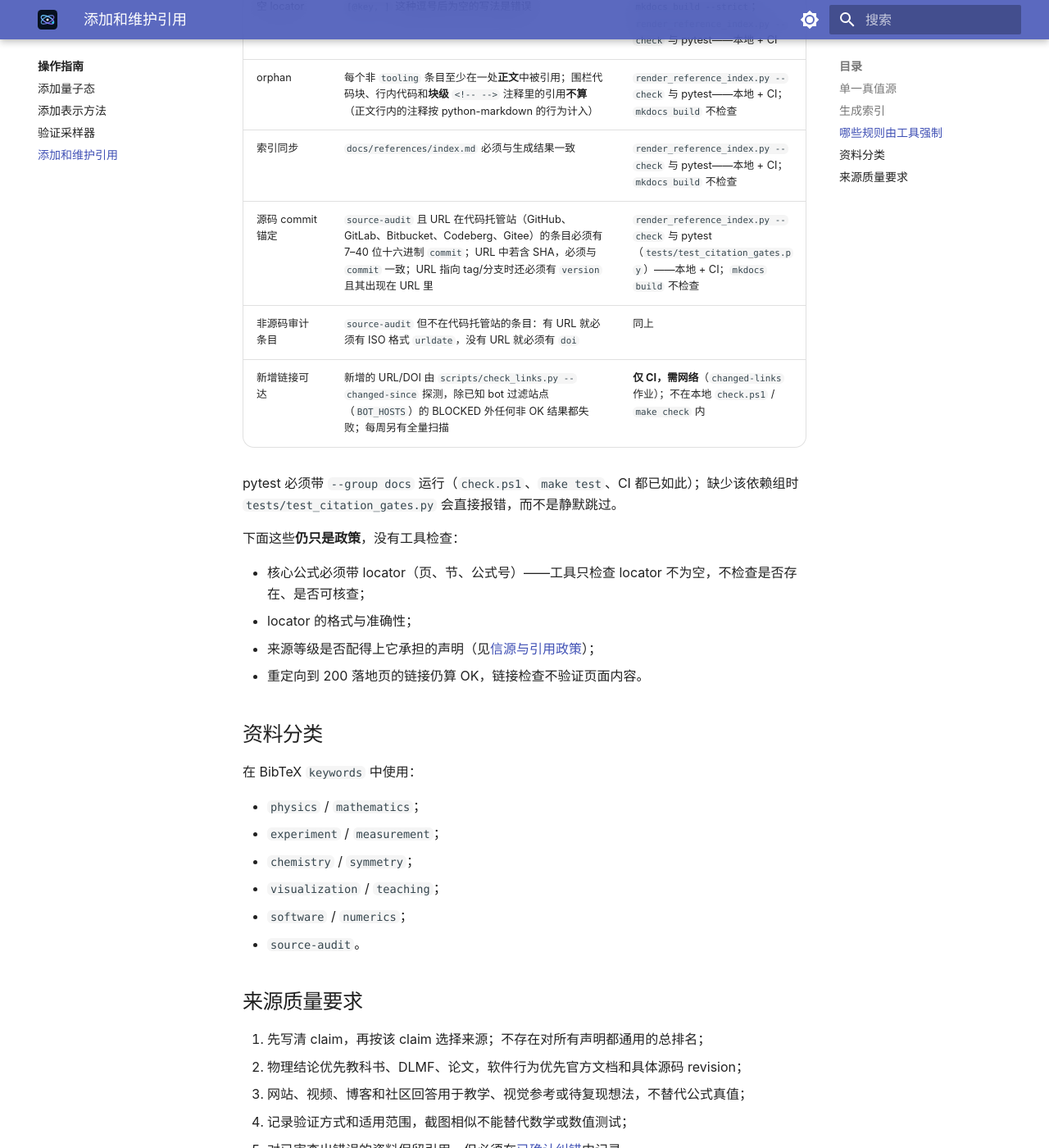
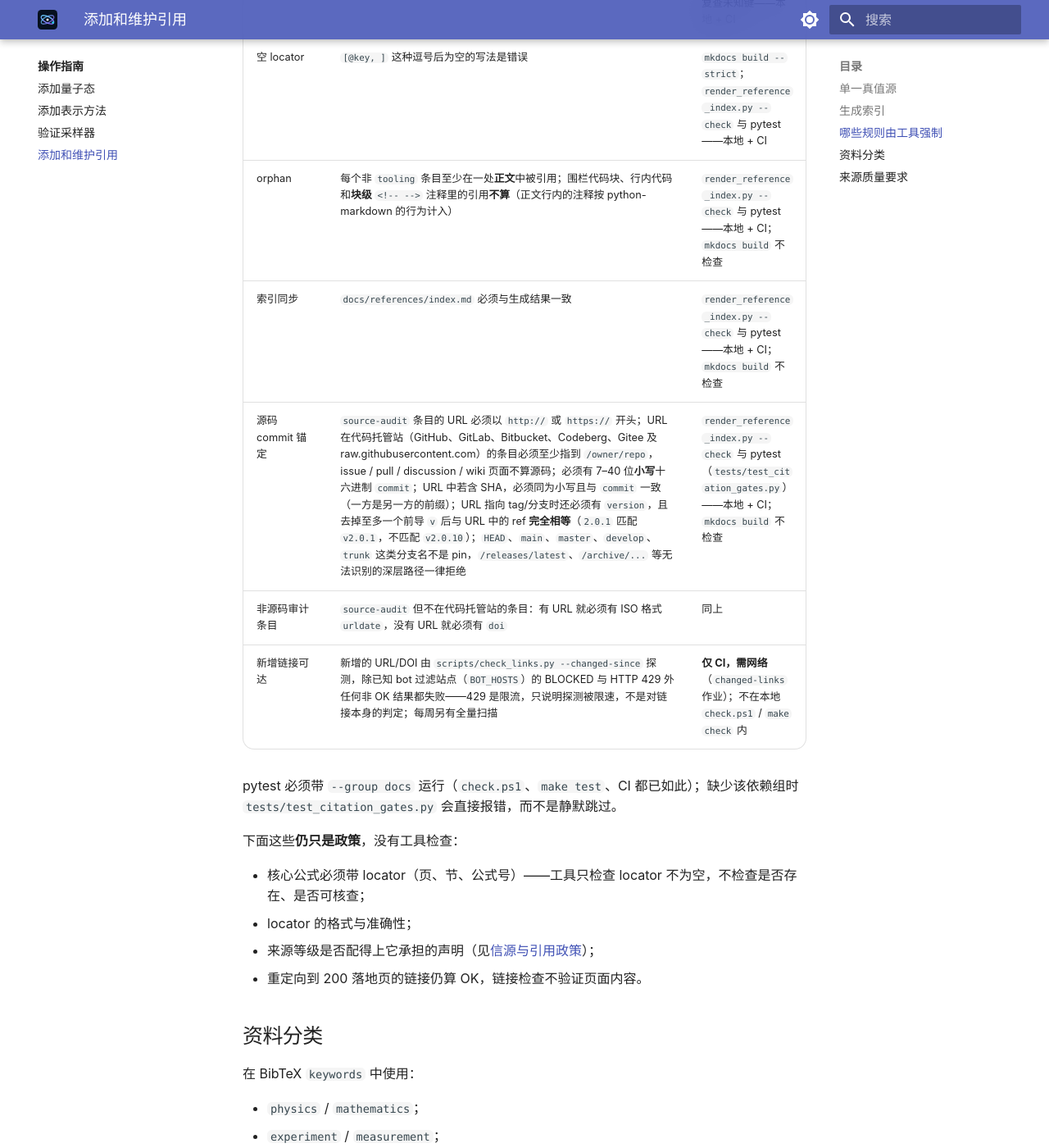
Before and after one commit to longwarriors/Atmoic-quantum-visualization, an MkDocs documentation site: the page built from docs/how-to/cite-sources.md, in a window 1280 px wide and 1400 px high, scrolled down 1413 px. Shown: the whole window at 82% size. Built offline with MkDocs 1.6.1 and Material for MkDocs 9.7.7, drawn with Linux system fonts in a browser that asks for light colours.

Commit message:
docs: state the real source-pin rules and the 429 rate-limit tolerance

```diff
--- a/docs/how-to/cite-sources.md
+++ b/docs/how-to/cite-sources.md
@@ -52,9 +52,9 @@ uv run --group docs python scripts/render_reference_index.py --check
 | 空 locator | `[@key, ]` 这种逗号后为空的写法是错误 | `mkdocs build --strict`；`render_reference_index.py --check` 与 pytest——本地 + CI |
 | orphan | 每个非 `tooling` 条目至少在一处**正文**中被引用；围栏代码块、行内代码和**块级** `<!-- -->` 注释里的引用**不算**（正文行内的注释按 python-markdown 的行为计入） | `render_reference_index.py --check` 与 pytest——本地 + CI；`mkdocs build` 不检查 |
 | 索引同步 | `docs/references/index.md` 必须与生成结果一致 | `render_reference_index.py --check` 与 pytest——本地 + CI；`mkdocs build` 不检查 |
-| 源码 commit 锚定 | `source-audit` 且 URL 在代码托管站（GitHub、GitLab、Bitbucket、Codeberg、Gitee）的条目必须有 7–40 位十六进制 `commit`；URL 中若含 SHA，必须与 `commit` 一致；URL 指向 tag/分支时还必须有 `version` 且其出现在 URL 里 | `render_reference_index.py --check` 与 pytest（`tests/test_citation_gates.py`）——本地 + CI；`mkdocs build` 不检查 |
+| 源码 commit 锚定 | `source-audit` 条目的 URL 必须以 `http://` 或 `https://` 开头；URL 在代码托管站（GitHub、GitLab、Bitbucket、Codeberg、Gitee 及 raw.githubusercontent.com）的条目必须至少指到 `/owner/repo`，issue / pull / discussion / wiki 页面不算源码；必须有 7–40 位**小写**十六进制 `commit`；URL 中若含 SHA，必须同为小写且与 `commit` 一致（一方是另一方的前缀）；URL 指向 tag/分支时还必须有 `version`，且去掉至多一个前导 `v` 后与 URL 中的 ref **完全相等**（`2.0.1` 匹配 `v2.0.1`，不匹配 `v2.0.10`）；`HEAD`、`main`、`master`、`develop`、`trunk` 这类分支名不是 pin，`/releases/latest`、`/archive/...` 等无法识别的深层路径一律拒绝 | `render_reference_index.py --check` 与 pytest（`tests/test_citation_gates.py`）——本地 + CI；`mkdocs build` 不检查 |
 | 非源码审计条目 | `source-audit` 但不在代码托管站的条目：有 URL 就必须有 ISO 格式 `urldate`，没有 URL 就必须有 `doi` | 同上 |
-| 新增链接可达 | 新增的 URL/DOI 由 `scripts/check_links.py --changed-since` 探测，除已知 bot 过滤站点（`BOT_HOSTS`）的 BLOCKED 外任何非 OK 结果都失败；每周另有全量扫描 | **仅 CI，需网络**（`changed-links` 作业）；不在本地 `check.ps1` / `make check` 内 |
+| 新增链接可达 | 新增的 URL/DOI 由 `scripts/check_links.py --changed-since` 探测，除已知 bot 过滤站点（`BOT_HOSTS`）的 BLOCKED 与 HTTP 429 外任何非 OK 结果都失败——429 是限流，只说明探测被限速，不是对链接本身的判定；每周另有全量扫描 | **仅 CI，需网络**（`changed-links` 作业）；不在本地 `check.ps1` / `make check` 内 |
 
 pytest 必须带 `--group docs` 运行（`check.ps1`、`make test`、CI 都已如此）；缺少该依赖组时 `tests/test_citation_gates.py` 会直接报错，而不是静默跳过。
 
```
Also changed, not shown: docs/project/status.md (+1 -1 lines), docs/reference/quality-gates.md (+2 -2 lines), docs/references/source-policy.md (+1 -1 lines).
